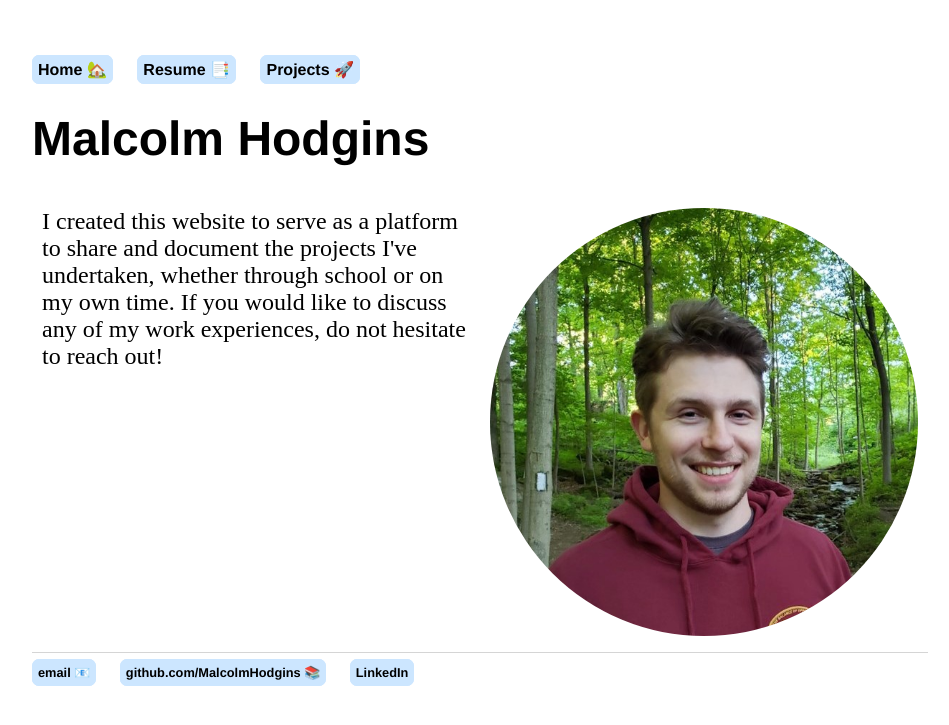
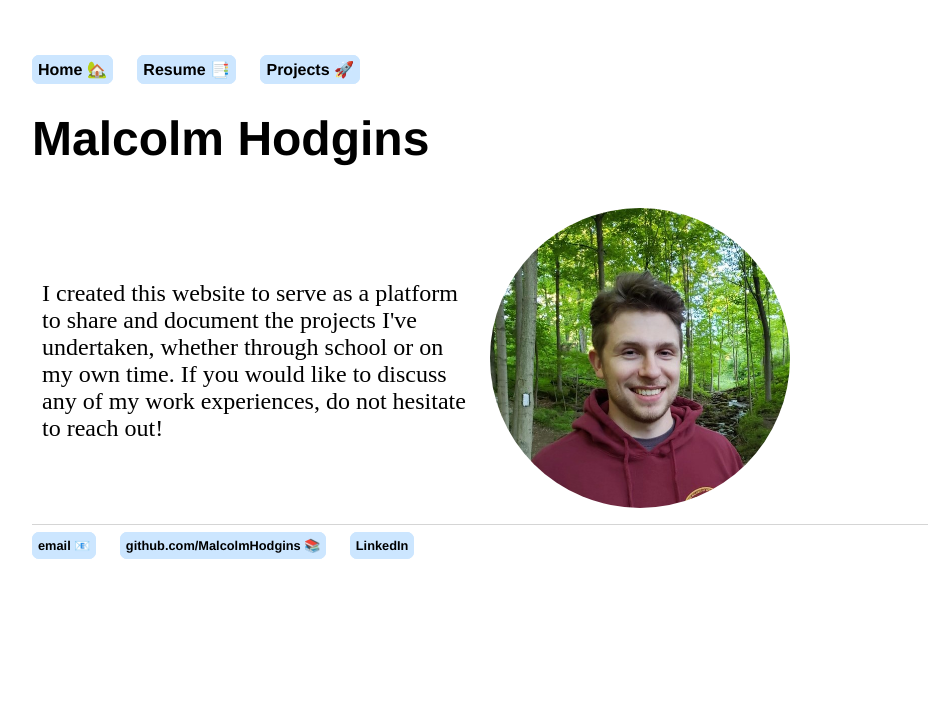
Before and after one commit to MalcolmHodgins/MalcolmHodgins.github.io, a Jekyll site: the page built from index.html, in a window 1280 px wide. Shown: the top 725 px of the page, without its empty margins (160-1109 px from the left). Built offline with Jekyll 4.4.1, drawn with Linux system fonts in a browser that asks for light colours.

Commit message:
Update main.css

```diff
--- a/css/main.css
+++ b/css/main.css
@@ -23,6 +23,8 @@ nav ul li, footer ul li {
   flex-wrap: nowrap;
   flex-direction: row;
   background-color: white;
+  align-items: center;
+  justify-content: left;
 }
 
 .flex-container-home-intro > div {
@@ -30,17 +32,13 @@ nav ul li, footer ul li {
   width: 1000px;
   margin: 10px;
   font-size: 1.5em;
-  align-items: center;
-  justify-content: left;
 
 }
 
 .flex-container-home-intro > div > img{
-  max-width: 100%;
+  max-width: 300px;
   height: auto;
   border-radius: 50%;
-  margin-top: auto;
-  margin-bottom: auto;
 }
 
 a {
```
